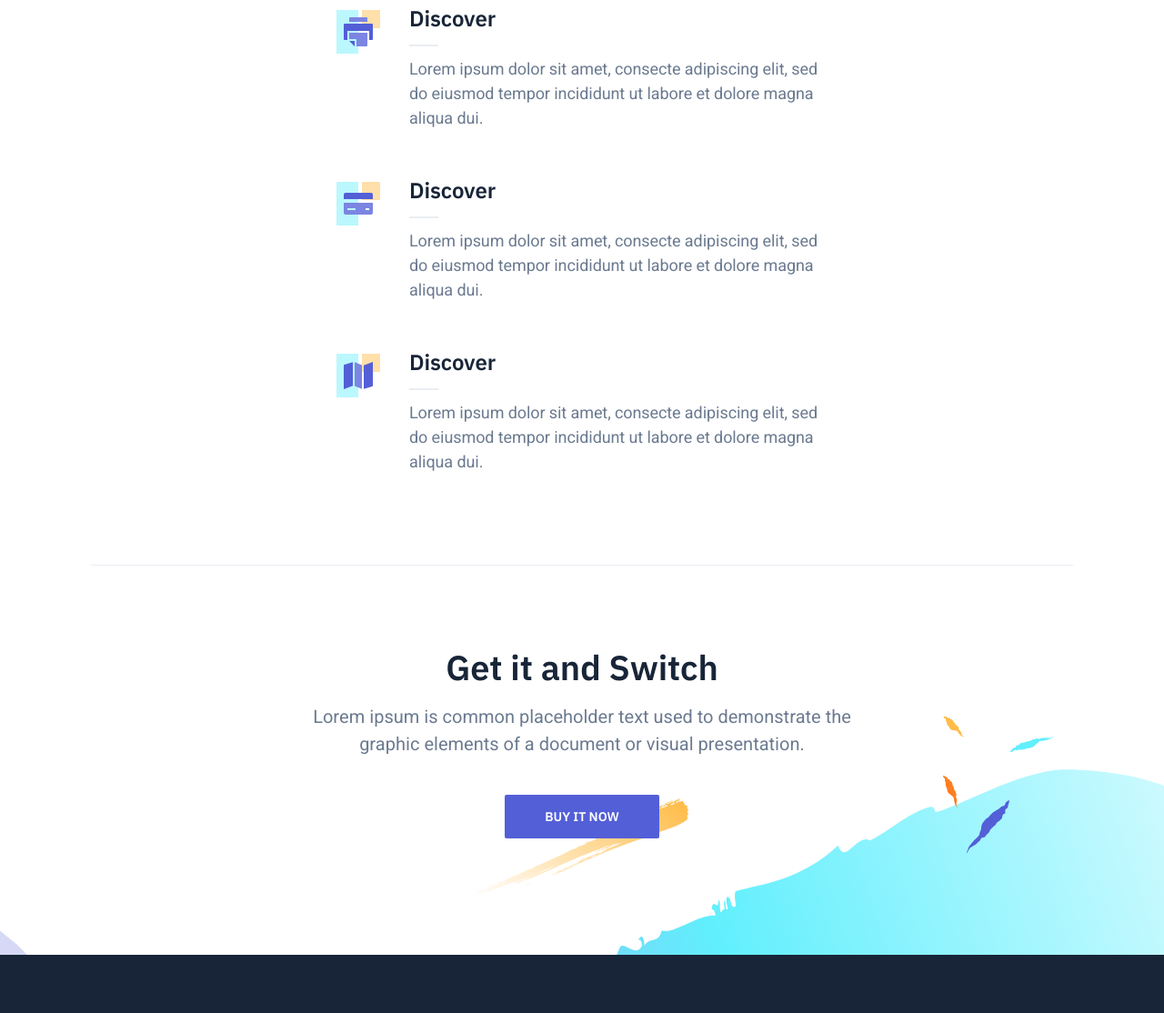
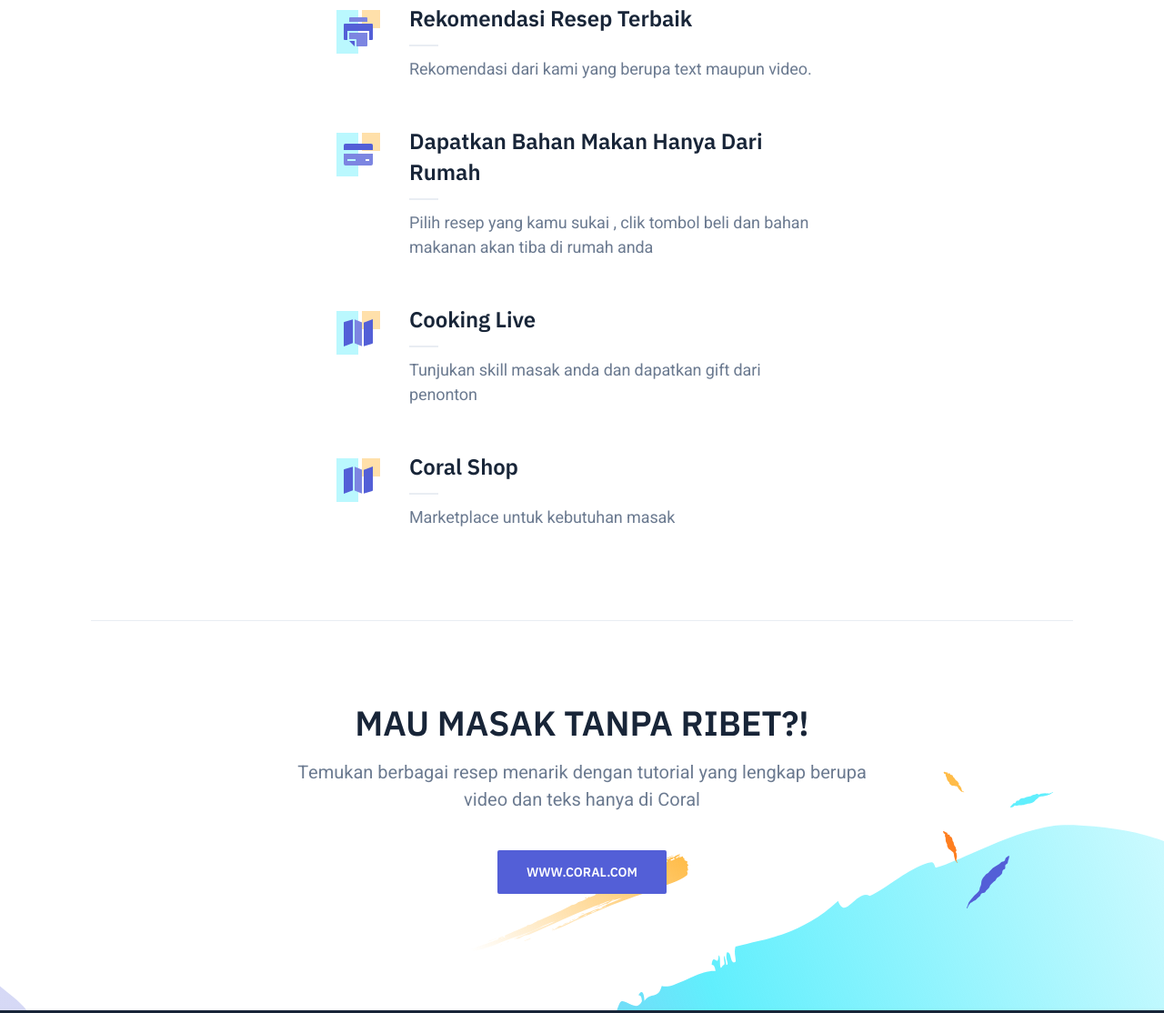
Before and after one commit to joshuayordana/coraltechno, a plain HTML site: page switch/index.html in a window 1280 px wide. Shown: the part 1456-2570 px from the top of the page at 91% size. Drawn offline with nearby package versions, Linux system fonts and the light colour scheme.

Commit message:
Update Text dll

```diff
--- a/switch/index.html
+++ b/switch/index.html
@@ -84,8 +84,8 @@
 										<img class="asset-dark" src="dist/images/feature-01-dark.svg" alt="Feature 01">
                                     </div>
 									<div class="feature-content">
-                                    	<h3 class="feature-title mt-0">Discover</h3>
-                                    	<p class="text-sm mb-0">Lorem ipsum dolor sit amet, consecte adipiscing elit, sed do eiusmod tempor incididunt ut labore et dolore magna aliqua dui.</p>
+                                    	<h3 class="feature-title mt-0">Rekomendasi Resep Terbaik</h3>
+                                    	<p class="text-sm mb-0">Rekomendasi dari kami yang berupa text maupun video.</p>
 									</div>
 								</div>
                             </div>
@@ -96,8 +96,8 @@
 										<img class="asset-dark" src="dist/images/feature-02-dark.svg" alt="Feature 02">
                                     </div>
 									<div class="feature-content">
-                                    	<h3 class="feature-title mt-0">Discover</h3>
-                                    	<p class="text-sm mb-0">Lorem ipsum dolor sit amet, consecte adipiscing elit, sed do eiusmod tempor incididunt ut labore et dolore magna aliqua dui.</p>
+                                    	<h3 class="feature-title mt-0">Dapatkan Bahan Makan Hanya Dari Rumah</h3>
+                                    	<p class="text-sm mb-0">Pilih resep yang kamu sukai , clik tombol beli dan bahan makanan akan tiba di rumah anda</p>
 									</div>
 								</div>
                             </div>
@@ -108,8 +108,20 @@
 										<img class="asset-dark" src="dist/images/feature-03-dark.svg" alt="Feature 03">
                                     </div>
 									<div class="feature-content">
-                                    	<h3 class="feature-title mt-0">Discover</h3>
-                                    	<p class="text-sm mb-0">Lorem ipsum dolor sit amet, consecte adipiscing elit, sed do eiusmod tempor incididunt ut labore et dolore magna aliqua dui.</p>
+                                    	<h3 class="feature-title mt-0">Cooking Live</h3>
+                                    	<p class="text-sm mb-0">Tunjukan skill masak anda dan dapatkan gift dari penonton</p>
+									</div>
+								</div>
+                            </div>
+                            <div class="feature is-revealing">
+                                <div class="feature-inner">
+                                    <div class="feature-icon">
+										<img class="asset-light" src="dist/images/feature-03-light.svg" alt="Feature 03">
+										<img class="asset-dark" src="dist/images/feature-03-dark.svg" alt="Feature 03">
+                                    </div>
+									<div class="feature-content">
+                                    	<h3 class="feature-title mt-0">Coral Shop</h3>
+                                    	<p class="text-sm mb-0">Marketplace untuk kebutuhan masak</p>
 									</div>
 								</div>
                             </div>
@@ -122,10 +134,10 @@
                 <div class="container-sm">
                     <div class="cta-inner section-inner">
                         <div class="cta-header text-center">
-                            <h2 class="section-title mt-0">Get it and Switch</h2>
-                            <p class="section-paragraph">Lorem ipsum is common placeholder text used to demonstrate the graphic elements of a document or visual presentation.</p>
+                            <h2 class="section-title mt-0">MAU MASAK TANPA RIBET?!</h2>
+                            <p class="section-paragraph">Temukan berbagai resep menarik dengan tutorial yang lengkap berupa video dan teks hanya di Coral </p>
 							<div class="cta-cta">
-								<a class="button button-primary" href="#">Buy it now</a>
+								<a class="button button-primary" href="../login.html">www.coral.com</a>
 							</div>
 					    </div>
                     </div>
```
